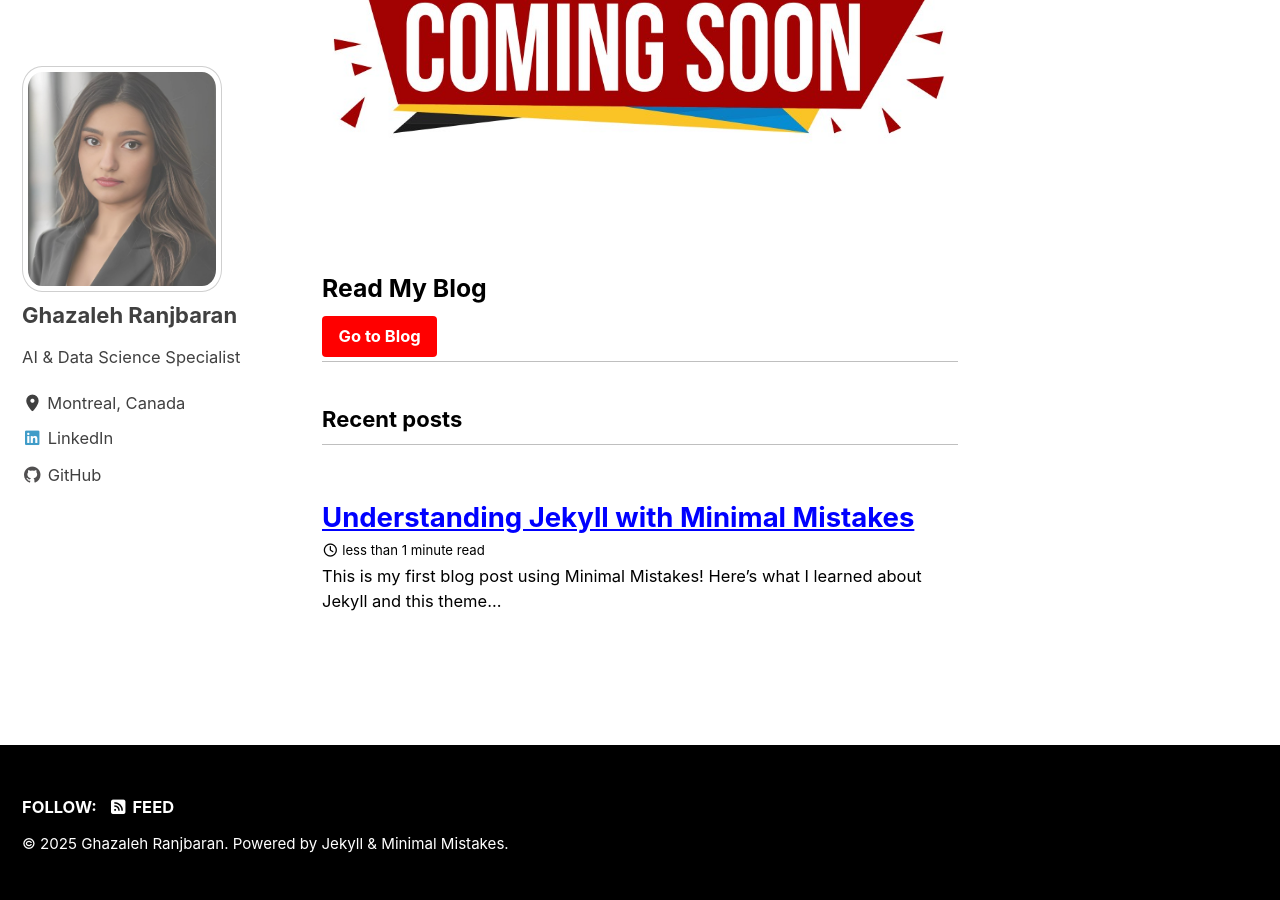
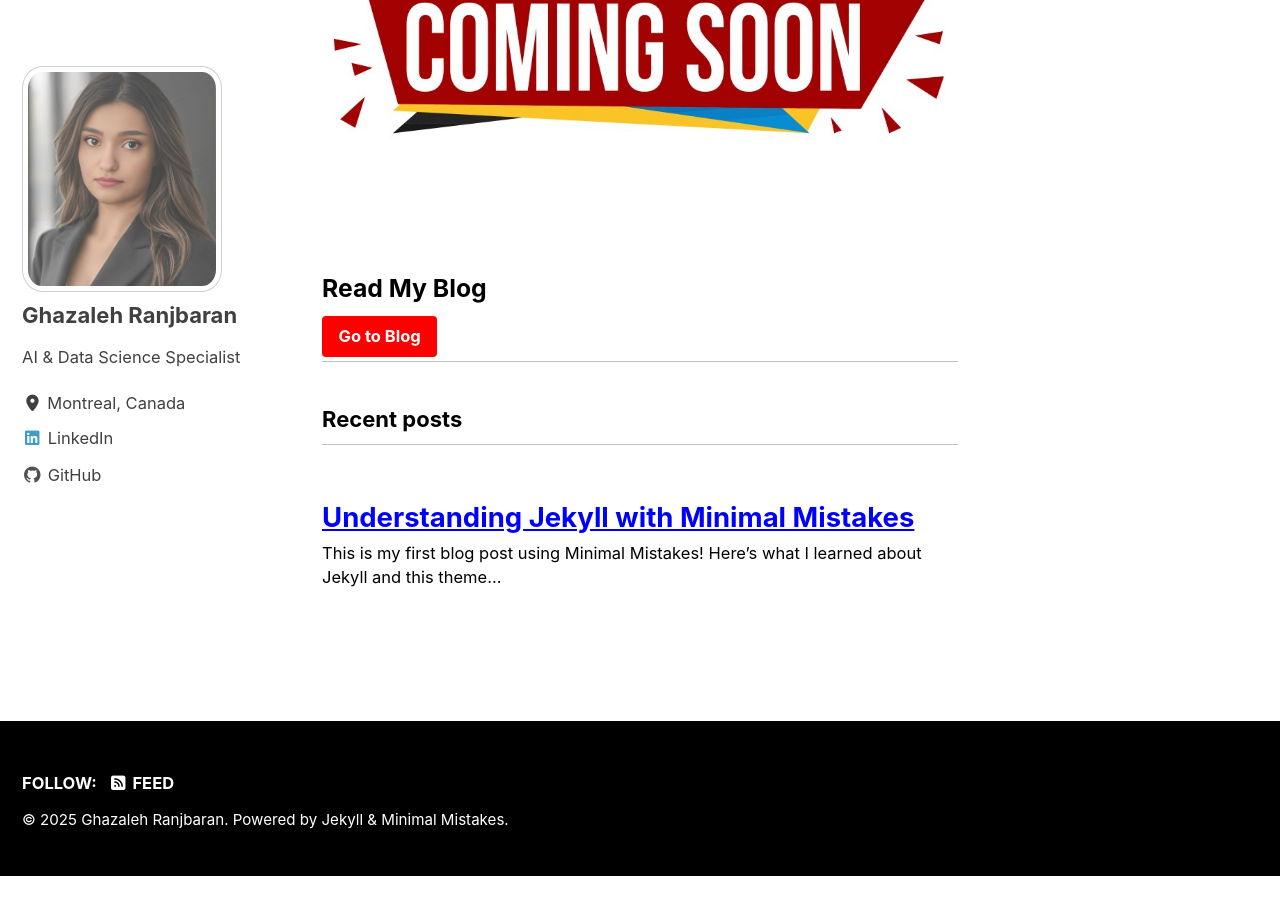
Before and after one commit to ghazalehran/ghazalehran.github.io, a Jekyll site: the page built from index.html, in a window 1280 px wide and 900 px high, scrolled down 771 px. Built offline with Jekyll 4.4.1, drawn with Linux system fonts in a browser that asks for light colours; cached includes are drawn as plain includes; after the commit the page ends 1647 px from its top, so only the background shows below that; some of the changed lines change nothing that is shown.

Commit message:
config changes

```diff
--- a/_config.yml
+++ b/_config.yml
@@ -312,19 +312,19 @@
     envs: development
 
 
-# Defaults
-defaults:
-  # _posts
-  - scope:
-      path: ""
-      type: posts
-    values:
-      layout: single
-      author_profile: true
-      read_time: true
-      comments: # true
-      share: true
-      related: true
+# # Defaults
+# defaults:
+#   # _posts
+#   - scope:
+#       path: ""
+#       type: posts
+#     values:
+#       layout: single
+#       author_profile: true
+#       read_time: true
+#       comments: # true
+#       share: true
+#       related: true
 
 
 feature_row:
```
